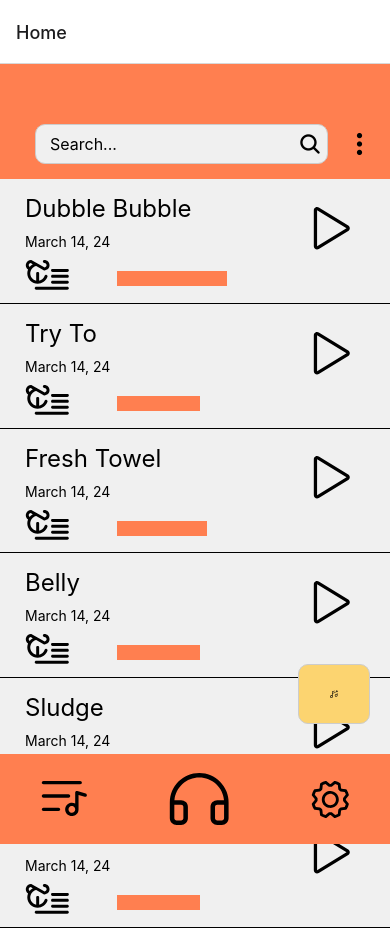
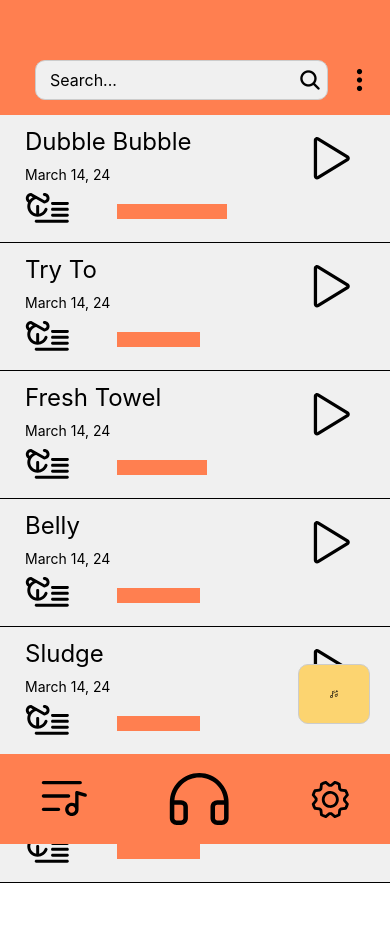
Before and after one commit to sterlingmuller/SongJournal, a React Native app: screen /Home in a window 390 px wide. After the commit the page ends 883 px from the top, so only its background shows below. Built offline with nearby package versions, Linux system fonts and the light colour scheme.

Commit message:
navigation headers

```diff
--- a/src/App.tsx
+++ b/src/App.tsx
@@ -7,6 +7,7 @@ import SongScreen from '@src/screens/SongScreen';
 import LyricsScreen from '@src/screens/LyricsScreen';
 import HomeScreen from '@src/screens/HomeScreen';
 import { RootStackParamList } from '@src/common/types';
+import headerStyles from '@src/styles/header';
 
 const App = () => {
   const RootStack = createNativeStackNavigator<RootStackParamList>();
@@ -15,9 +16,13 @@ const App = () => {
     <NavigationContainer>
       <RootStack.Navigator initialRouteName="Home">
         <RootStack.Screen name="Home" component={HomeScreen} />
-        <RootStack.Screen name="Song" component={SongScreen} />
-        <RootStack.Screen name="Lyrics" component={LyricsScreen} />
-        <RootStack.Screen name="Settings" component={SettingsScreen} />
+        <RootStack.Screen name="Song" component={SongScreen} options={{ ...headerStyles }} />
+        <RootStack.Screen name="Lyrics" component={LyricsScreen} options={{ ...headerStyles }} />
+        <RootStack.Screen
+          name="Settings"
+          component={SettingsScreen}
+          options={{ ...headerStyles }}
+        />
       </RootStack.Navigator>
     </NavigationContainer>
   );
--- a/src/home/components/Header.tsx
+++ b/src/home/components/HomeHeader.tsx
@@ -2,7 +2,7 @@ import React from 'react';
 import { View, TouchableOpacity } from 'react-native';
 import { Entypo } from '@expo/vector-icons';
 
-import headerStyles from '@styles/header';
+import homeHeaderStyles from '@src/styles/homeHeader';
 import SearchBar from '@src/home/subcomponents/SearchBar';
 
 interface Props {
@@ -10,11 +10,11 @@ interface Props {
   setIsSortOpen: (value: boolean) => void;
 }
 
-const Header = ({ isSortOpen, setIsSortOpen }: Props) => {
+const HomeHeader = ({ isSortOpen, setIsSortOpen }: Props) => {
   const toggleSort = () => setIsSortOpen(!isSortOpen);
 
   return (
-    <View style={headerStyles.container}>
+    <View style={homeHeaderStyles.container}>
       <SearchBar />
       <TouchableOpacity onPress={toggleSort}>
         {isSortOpen ? (
@@ -27,4 +27,4 @@ const Header = ({ isSortOpen, setIsSortOpen }: Props) => {
   );
 };
 
-export default Header;
+export default HomeHeader;
--- a/src/screens/HomeScreen.tsx
+++ b/src/screens/HomeScreen.tsx
@@ -1,7 +1,7 @@
-import React, { useState } from 'react';
+import React, { useLayoutEffect, useState } from 'react';
 import { View } from 'react-native';
 
-import Header from '@src/home/components/Header';
+import HomeHeader from '@src/home/components/HomeHeader';
 import CreateNewSongButton from '@src/home/components/CreateNewSongButton';
 import SongFolder from '@src/home/components/SongFolder';
 import SortByModal from '@src/home/components/SortByModal';
@@ -9,16 +9,24 @@ import global from '@styles/global';
 import NewSongModal from '@src/home/components/NewSongModal';
 import Footer from '@src/home/components/Footer';
 import { sortByCategoryName } from '@src/common/types';
+import { useNavigation } from '@react-navigation/native';
 
 const HomeScreen = () => {
+  const navigation = useNavigation();
+
   const [isSortOpen, setIsSortOpen] = useState(false);
   const [sortedCategory, setSortedCategory] = useState<sortByCategoryName>('Date');
   const [isSortAscending, setIsSortAscending] = useState(false);
   const [isNewSongOpen, setIsNewSongOpen] = useState(false);
 
+  useLayoutEffect(() => {
+    navigation.setOptions({
+      header: () => <HomeHeader isSortOpen={isSortOpen} setIsSortOpen={setIsSortOpen} />,
+    });
+  }, [isSortOpen, setIsSortOpen]);
+
   return (
     <View style={global.container}>
-      <Header isSortOpen={isSortOpen} setIsSortOpen={setIsSortOpen} />
       <SongFolder song="Dubble Bubble" />
       <SongFolder song="Try To" />
       <SongFolder song="Fresh Towel" />
--- a/src/screens/SettingsScreen.tsx
+++ b/src/screens/SettingsScreen.tsx
@@ -5,11 +5,9 @@ import settingsStyle from '@styles/settings';
 import BackupAndSync from '@src/settings/components/BackupAndSync';
 import Theme from '@src/settings/components/Theme';
 import About from '@src/settings/components/About';
-import Header from '@src/settings/components/Header';
 
 const SettingsScreen = () => (
   <View style={settingsStyle.container}>
-      <Header />
     <View style={settingsStyle.content}>
       <BackupAndSync />
       <Theme />
--- a/src/settings/components/Header.tsx
+++ /dev/null
@@ -1,13 +0,0 @@
-import React from 'react';
-import { Text, View } from 'react-native';
-
-import settingsStyle from '@styles/settings';
-import headerStyles from '@src/styles/header';
-
-const Header = () => (
-    <View style={headerStyles.container}>
-      <Text style={settingsStyle.title}>Settings</Text>
-    </View>
-);
-
-export default Header;
--- a/src/styles/header.ts
+++ b/src/styles/header.ts
@@ -1,16 +1,8 @@
 import { StyleSheet } from 'react-native';
 
 const headerStyles = StyleSheet.create({
-  container: {
-    display: 'flex',
-    flexDirection: 'row',
-    height: 115,
-    paddingTop: 45,
-    alignItems: 'center',
-    backgroundColor: 'coral',
-    zIndex: 10,
-    gap: 20,
-  },
+  headerStyle: { backgroundColor: 'coral' },
+  headerTitleStyle: { fontSize: 24 },
 });
 
 export default headerStyles;
--- /dev/null
+++ b/src/styles/homeHeader.ts
@@ -0,0 +1,16 @@
+import { StyleSheet } from 'react-native';
+
+const homeHeaderStyles = StyleSheet.create({
+  container: {
+    display: 'flex',
+    flexDirection: 'row',
+    height: 115,
+    paddingTop: 45,
+    alignItems: 'center',
+    backgroundColor: 'coral',
+    zIndex: 10,
+    gap: 20,
+  },
+});
+
+export default homeHeaderStyles;
--- a/src/styles/songFolder.ts
+++ b/src/styles/songFolder.ts
@@ -4,11 +4,10 @@ const songFolderStyle = StyleSheet.create({
   container: {
     flexDirection: 'row',
     backgroundColor: '#f0f0f0',
-    paddingTop: 15,
+    paddingVertical: 12,
     paddingLeft: 25,
     paddingRight: 30,
     width: '100%',
-    height: '16%',
     borderBottomWidth: 1,
     borderBottomColor: '#000',
     justifyContent: 'space-between',
```
Lines whose indentation alone changed are shown as unchanged.
